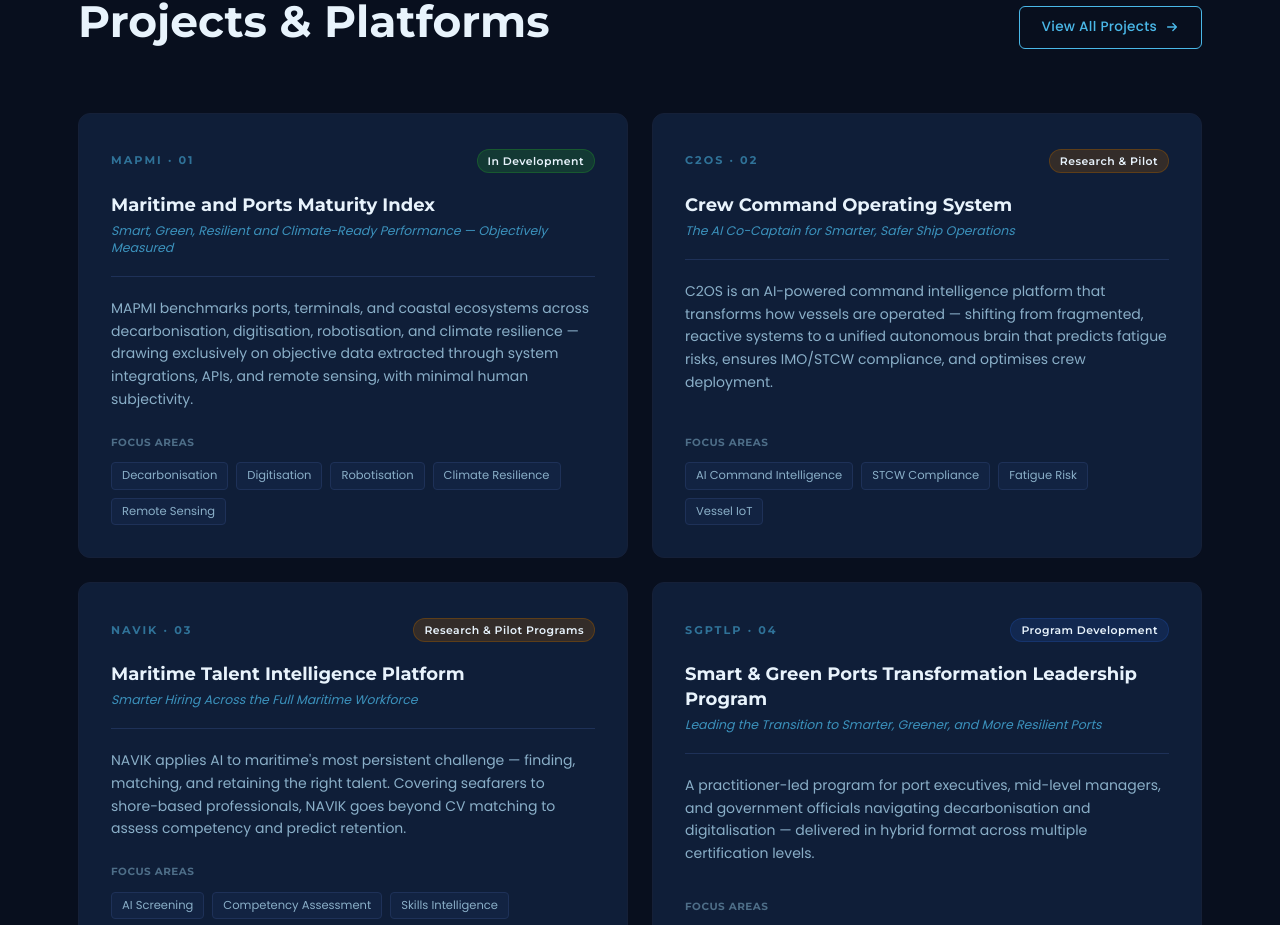
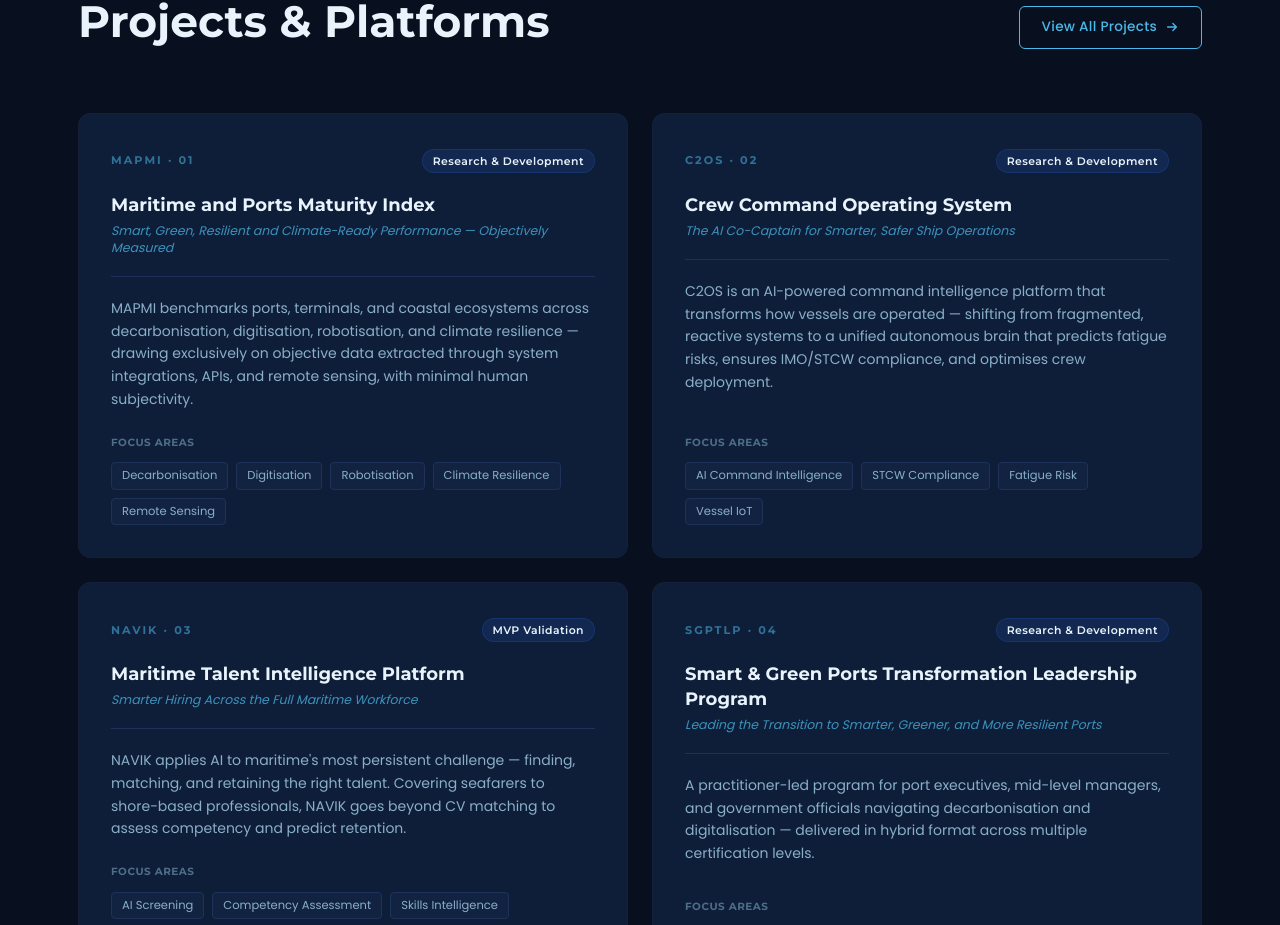
Before and after one commit to Sakthi-ctrl/Uminato-version, a Next.js app: page / in a window 1280 px wide. Shown: the part 2280-3205 px from the top of the page. Built offline with nearby package versions, Linux system fonts and the light colour scheme.

Commit message:
Update project status tags in HomeProjects component

```diff
--- a/src/components/HomeProjects.tsx
+++ b/src/components/HomeProjects.tsx
@@ -2,10 +2,10 @@ import React from 'react';
 import Link from 'next/link';
 
 const STATUS_COLORS: Record<string, string> = {
-  'In Development':          '#1B6F2E',
-  'Research & Pilot':        '#7B4A0E',
-  'Research & Pilot Programs':'#7B4A0E',
-  'Program Development':     '#1A3D80',
+  'In Development': '#1B6F2E',
+  'Research & Pilot': '#7B4A0E',
+  'Research & Pilot Programs': '#7B4A0E',
+  'Program Development': '#1A3D80',
 };
 
 const PROJECTS = [
@@ -16,7 +16,7 @@ const PROJECTS = [
     subtitle: 'Smart, Green, Resilient and Climate-Ready Performance — Objectively Measured',
     desc: 'MAPMI benchmarks ports, terminals, and coastal ecosystems across decarbonisation, digitisation, robotisation, and climate resilience — drawing exclusively on objective data extracted through system integrations, APIs, and remote sensing, with minimal human subjectivity.',
     focus: ['Decarbonisation', 'Digitisation', 'Robotisation', 'Climate Resilience', 'Remote Sensing'],
-    status: 'In Development',
+    status: 'Research & Development',
   },
   {
     id: '02',
@@ -25,7 +25,7 @@ const PROJECTS = [
     subtitle: 'The AI Co-Captain for Smarter, Safer Ship Operations',
     desc: 'C2OS is an AI-powered command intelligence platform that transforms how vessels are operated — shifting from fragmented, reactive systems to a unified autonomous brain that predicts fatigue risks, ensures IMO/STCW compliance, and optimises crew deployment.',
     focus: ['AI Command Intelligence', 'STCW Compliance', 'Fatigue Risk', 'Vessel IoT'],
-    status: 'Research & Pilot',
+    status: 'Research & Development',
   },
   {
     id: '03',
@@ -34,7 +34,7 @@ const PROJECTS = [
     subtitle: 'Smarter Hiring Across the Full Maritime Workforce',
     desc: "NAVIK applies AI to maritime's most persistent challenge — finding, matching, and retaining the right talent. Covering seafarers to shore-based professionals, NAVIK goes beyond CV matching to assess competency and predict retention.",
     focus: ['AI Screening', 'Competency Assessment', 'Skills Intelligence', 'Talent Matching'],
-    status: 'Research & Pilot Programs',
+    status: 'MVP Validation',
   },
   {
     id: '04',
@@ -43,7 +43,7 @@ const PROJECTS = [
     subtitle: 'Leading the Transition to Smarter, Greener, and More Resilient Ports',
     desc: 'A practitioner-led program for port executives, mid-level managers, and government officials navigating decarbonisation and digitalisation — delivered in hybrid format across multiple certification levels.',
     focus: ['Green Ports', 'Smart Ports', 'Transformation Leadership', 'Future Skills'],
-    status: 'Program Development',
+    status: 'Research & Development',
   },
 ];
 
@@ -73,7 +73,7 @@ export default function HomeProjects() {
           >
             View All Projects
             <svg width="14" height="14" viewBox="0 0 14 14" fill="none" xmlns="http://www.w3.org/2000/svg">
-              <path d="M2.625 7H11.375M11.375 7L7.875 3.5M11.375 7L7.875 10.5" stroke="currentColor" strokeWidth="1.4" strokeLinecap="round" strokeLinejoin="round"/>
+              <path d="M2.625 7H11.375M11.375 7L7.875 3.5M11.375 7L7.875 10.5" stroke="currentColor" strokeWidth="1.4" strokeLinecap="round" strokeLinejoin="round" />
             </svg>
           </Link>
         </div>
```
